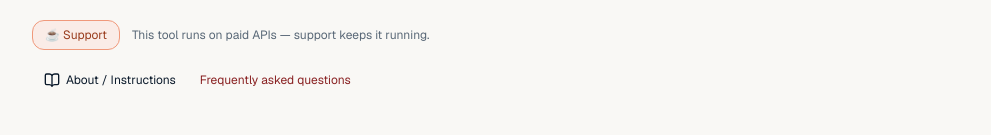
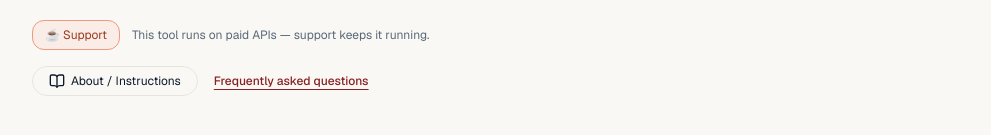
Before and after one commit to yubow47-bot/cite-counsel-web, a Next.js app in the folder frontend/: page / in a window 1280 px wide. Shown: the part 673-808 px from the top of the page, without its empty margins (144-1135 px from the left). Built offline with nearby package versions, Linux system fonts and the light colour scheme; no server answers.

Commit message:
Refine footer buttons: About pill capsule, FAQ always underlined

```diff
--- a/frontend/app/page.tsx
+++ b/frontend/app/page.tsx
@@ -182,18 +182,17 @@ export default function Page() {
               This tool runs on paid APIs — support keeps it running.
             </span>
           </div>
-          <div className="mt-4 flex flex-wrap items-center gap-3">
+          <div className="mt-4 flex flex-wrap items-center gap-x-4 gap-y-2">
             <Link
               href="/about"
-              className="inline-flex items-center gap-1.5 rounded-lg px-3 py-1.5 text-xs text-foreground transition-colors hover:bg-muted"
-              style={{ border: "0.5px solid hsl(var(--border))" }}
+              className="inline-flex items-center gap-1.5 rounded-full border border-border/80 px-4 py-1.5 text-xs text-foreground transition-colors hover:border-foreground/40 hover:bg-muted"
             >
               <BookOpen className="size-4" aria-hidden="true" />
               About / Instructions
             </Link>
             <Link
               href="/faq"
-              className="text-xs text-primary underline-offset-4 transition-colors hover:text-primary/80 hover:underline"
+              className="text-xs font-medium text-primary underline underline-offset-4 transition-colors hover:text-primary/80"
             >
               Frequently asked questions
             </Link>
```
